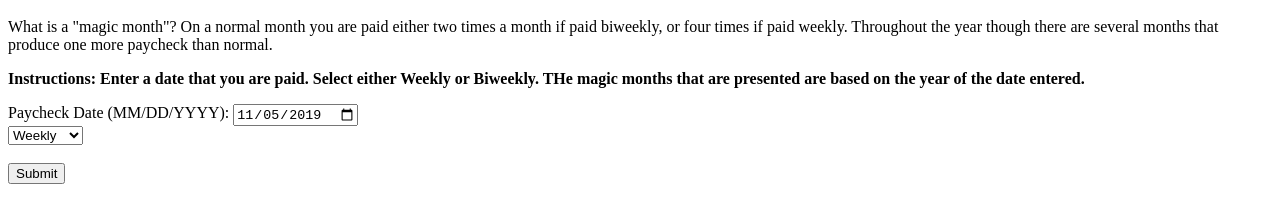
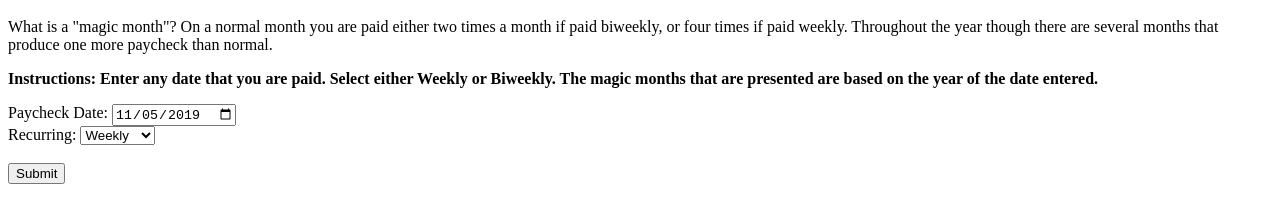
Before and after one commit to aaroncbeam/MagicMonthCalc, a plain HTML site: page index.html in a window 1280 px wide. Shown: the part 48-270 px from the top of the page. Drawn offline with Linux system fonts and the light colour scheme.

Commit message:
Update index.html

```diff
--- a/index.html
+++ b/index.html
@@ -10,10 +10,11 @@ What is a "magic month"? On a normal month you are paid either two times a month
   Throughout the year though there are several months that produce one more paycheck than normal.
 </p>
   <p>
-    <b>Instructions: Enter a date that you are paid. Select either Weekly or Biweekly. THe magic months that are presented are based on the year of the date entered.</b>
+    <b>Instructions: Enter any date that you are paid. Select either Weekly or Biweekly. The magic months that are presented are based on the year of the date entered.</b>
 </p>
-Paycheck Date (MM/DD/YYYY): <input type="date" id="date">
+Paycheck Date: <input type="date" id="date">
 <br>
+Recurring:
 <select id="paysched">
   <option value="Weekly">Weekly</option>
   <option value="Biweekly">Biweekly</option>
```
